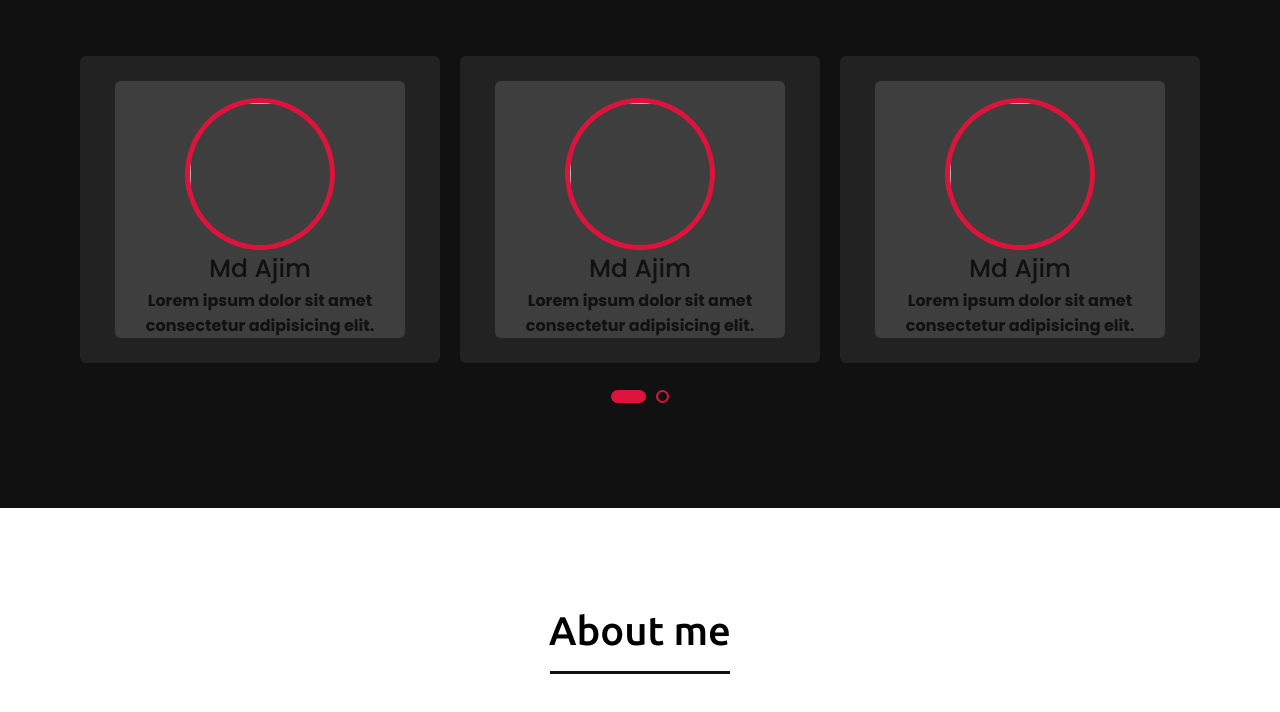
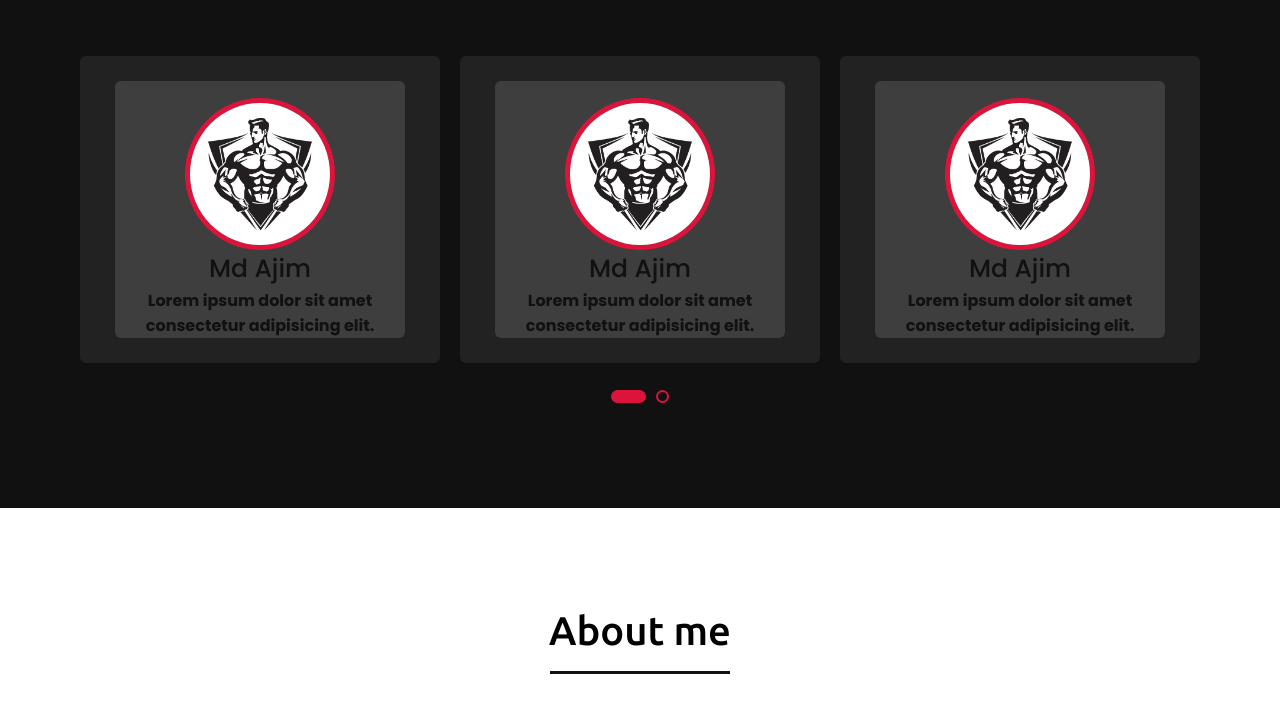
Before and after one commit to ajim8789/Zym-management-, a plain HTML site: page index.html in a window 1280 px wide. Shown: the part 2667-3379 px from the top of the page. Drawn offline with nearby package versions, Linux system fonts and the light colour scheme.

Commit message:
Update index.html
logo

```diff
--- a/index.html
+++ b/index.html
@@ -180,28 +180,28 @@
             <div class="carousel owl-carousel">
                 <div class="card">
                     <div class="box">
-                        <img src="image\trainer_logo.jpg" alt="">
+                        <img src="trainer_logo.jpg" alt="">
                         <div class="text">Md Ajim</div>
                         <p>Lorem ipsum dolor sit amet consectetur adipisicing elit.</p>
                     </div>
                 </div>
                 <div class="card">
                     <div class="box">
-                        <img src="image\trainer_logo.jpg" alt="">
+                        <img src="trainer_logo.jpg" alt="">
                         <div class="text">Md Ajim</div>
                         <p>Lorem ipsum dolor sit amet consectetur adipisicing elit.</p>
                     </div>
                 </div>
                 <div class="card">
                     <div class="box">
-                        <img src="image\trainer_logo.jpg" alt="">
+                        <img src="trainer_logo.jpg" alt="">
                         <div class="text">Md Ajim</div>
                         <p>Lorem ipsum dolor sit amet consectetur adipisicing elit.</p>
                     </div>
                 </div>
                 <div class="card">
                     <div class="box">
-                        <img src="image\trainer_logo.jpg" alt="">
+                        <img src="trainer_logo.jpg" alt="">
                         <div class="text">Md Ajim</div>
                         <p>Lorem ipsum dolor sit amet consectetur adipisicing elit.</p>
                     </div>
```
